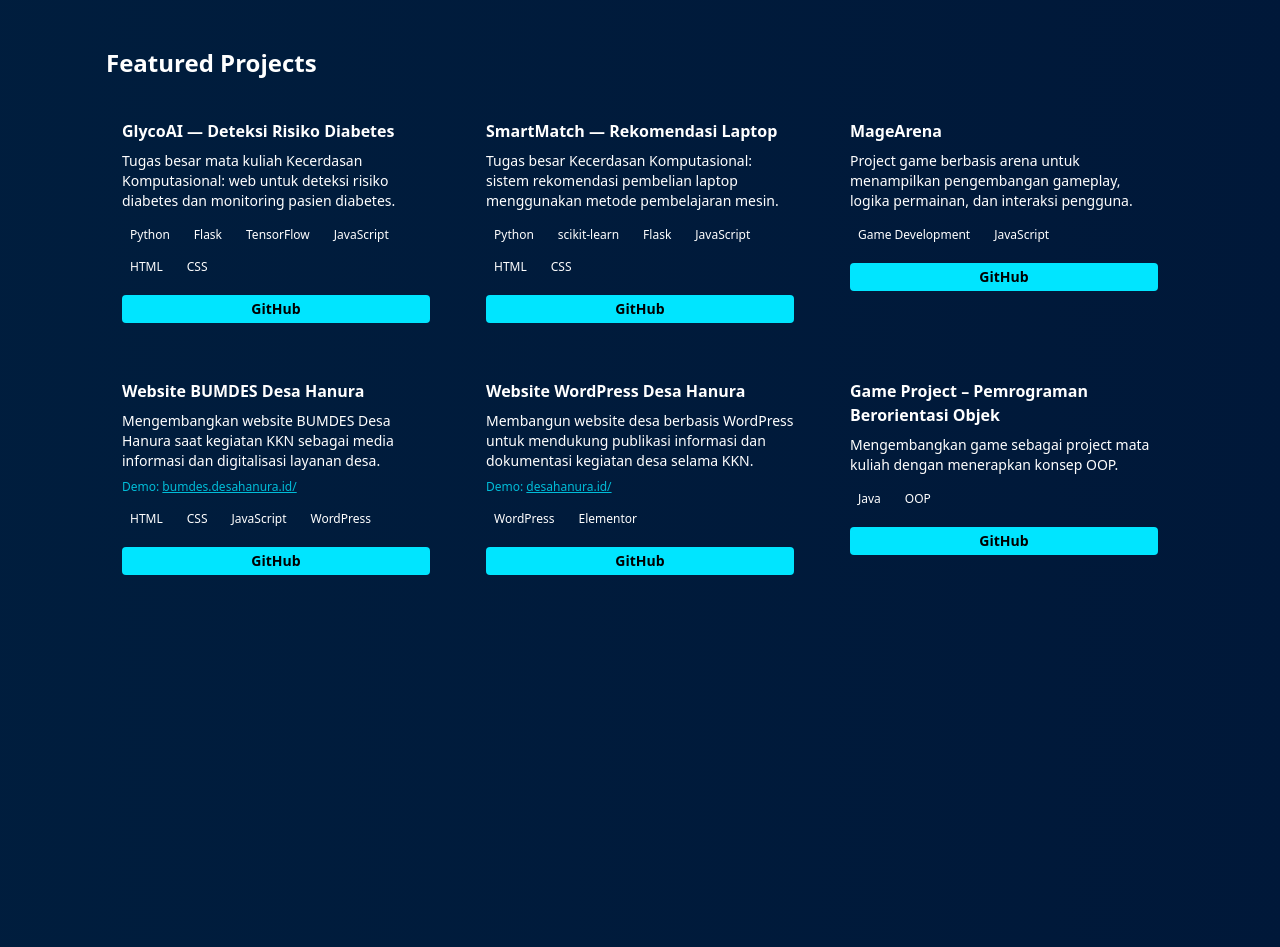
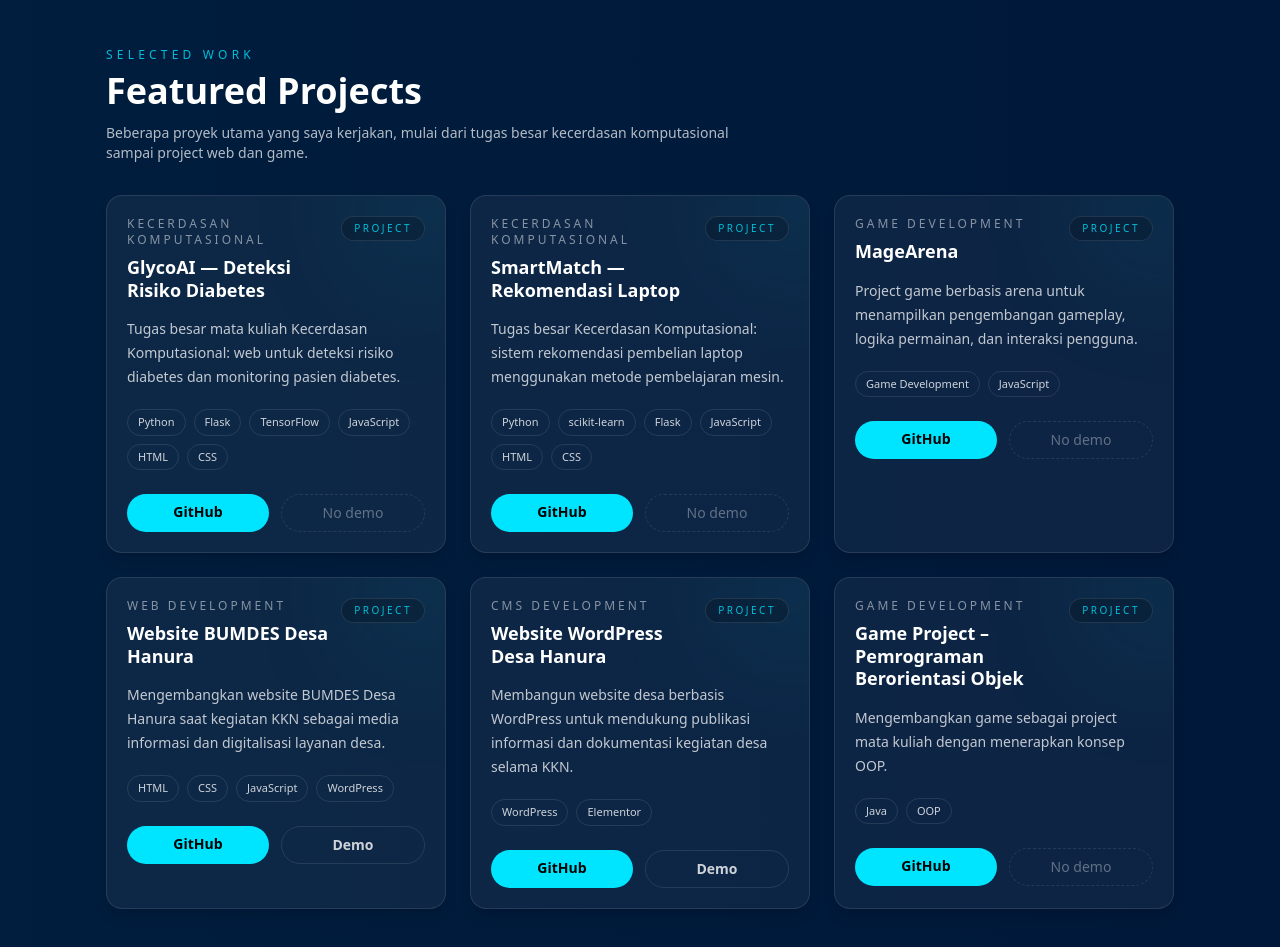
Before and after one commit to gusti06/Portofolio-Doni-Agus-Setiawan, a Next.js app: page / in a window 1280 px wide. Shown: the part 6800-7747 px from the top of the page. Built offline with nearby package versions, Linux system fonts and the light colour scheme.

Commit message:
feat: polish projects section layout

```diff
--- a/src/components/Projects.tsx
+++ b/src/components/Projects.tsx
@@ -52,19 +52,50 @@ export default function Projects(){
 
   return (
     <section id="projects" className="py-16">
-      <h2 className="text-2xl font-bold mb-6">Featured Projects</h2>
-      <div className="grid md:grid-cols-3 gap-6">
+      <div className="mb-8 max-w-2xl">
+        <p className="text-xs uppercase tracking-[0.35em] text-neon/80">Selected Work</p>
+        <h2 className="mt-2 text-3xl font-bold md:text-4xl">Featured Projects</h2>
+        <p className="mt-3 text-sm text-white/70">
+          Beberapa proyek utama yang saya kerjakan, mulai dari tugas besar kecerdasan komputasional sampai project web dan game.
+        </p>
+      </div>
+
+      <div className="grid gap-6 md:grid-cols-2 xl:grid-cols-3">
         {projects.map(p=> (
           <article
             key={p.title}
-            className="p-4 bg-white/3 rounded-lg transition duration-300 hover:-translate-y-1 hover:bg-white/5"
+            className="group relative overflow-hidden rounded-2xl border border-white/10 bg-white/5 p-5 shadow-lg shadow-black/10 transition duration-300 hover:-translate-y-1 hover:border-neon/40 hover:bg-white/7"
           >
-            <h3 className="font-semibold">{p.title}</h3>
-            <p className="text-sm mt-2">{p.desc}</p>
-            {p.demo && <p className="text-xs mt-2 text-neon/80">Demo: <a href={p.demo} target="_blank" rel="noreferrer" className="underline hover:text-neon">{p.demo.replace('https://', '')}</a></p>}
-            <div className="mt-3 flex flex-wrap gap-2">{p.tech.map(t=> <span key={t} className="px-2 py-1 bg-white/6 rounded-full text-xs">{t}</span>)}</div>
-            <div className="mt-4 flex gap-2">
-              <a href={p.github} target="_blank" rel="noreferrer" className="flex-1 px-3 py-1 bg-neon text-black rounded text-center text-sm font-semibold hover:brightness-110 transition">GitHub</a>
+            <div className="pointer-events-none absolute -right-12 -top-12 h-32 w-32 rounded-full bg-neon/10 blur-3xl transition duration-300 group-hover:bg-neon/20" />
+            <div className="relative flex items-start justify-between gap-3">
+              <div>
+                <p className="text-xs uppercase tracking-[0.25em] text-white/50">{p.category}</p>
+                <h3 className="mt-2 text-lg font-semibold leading-tight">{p.title}</h3>
+              </div>
+              <span className="rounded-full border border-white/10 bg-black/20 px-3 py-1 text-[10px] uppercase tracking-[0.25em] text-neon/80">
+                Project
+              </span>
+            </div>
+
+            <p className="relative mt-4 text-sm leading-6 text-white/75">{p.desc}</p>
+
+            <div className="relative mt-5 flex flex-wrap gap-2">
+              {p.tech.map(t=> <span key={t} className="rounded-full border border-white/10 bg-white/7 px-2.5 py-1 text-[11px] text-white/80">{t}</span>)}
+            </div>
+
+            <div className="relative mt-6 flex gap-3">
+              <a href={p.github} target="_blank" rel="noreferrer" className="flex-1 rounded-full bg-neon px-4 py-2 text-center text-sm font-semibold text-black transition hover:brightness-110">
+                GitHub
+              </a>
+              {p.demo ? (
+                <a href={p.demo} target="_blank" rel="noreferrer" className="flex-1 rounded-full border border-white/10 px-4 py-2 text-center text-sm font-semibold text-white/80 transition hover:border-neon/50 hover:text-neon">
+                  Demo
+                </a>
+              ) : (
+                <span className="flex-1 rounded-full border border-dashed border-white/10 px-4 py-2 text-center text-sm text-white/35">
+                  No demo
+                </span>
+              )}
             </div>
           </article>
         ))}
```
